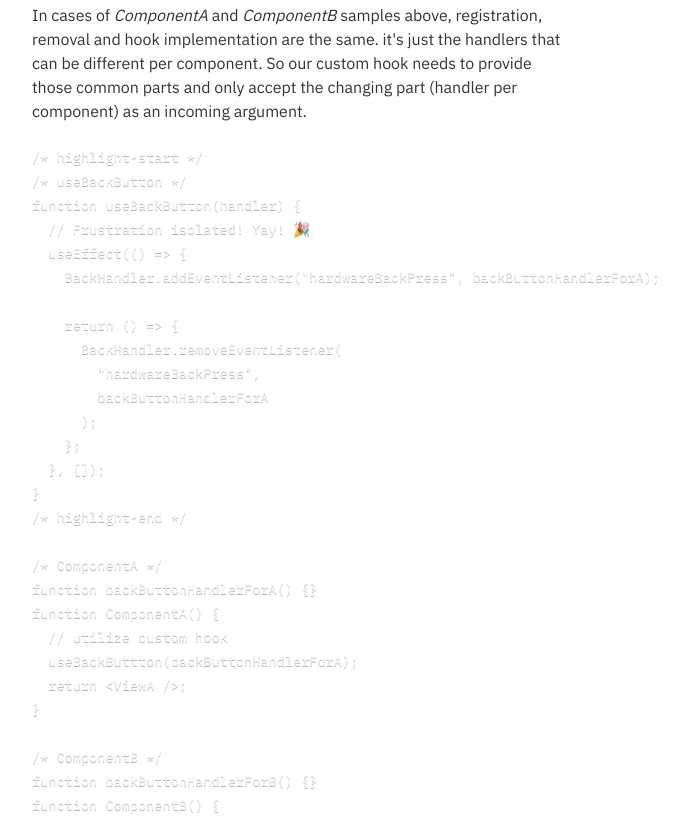
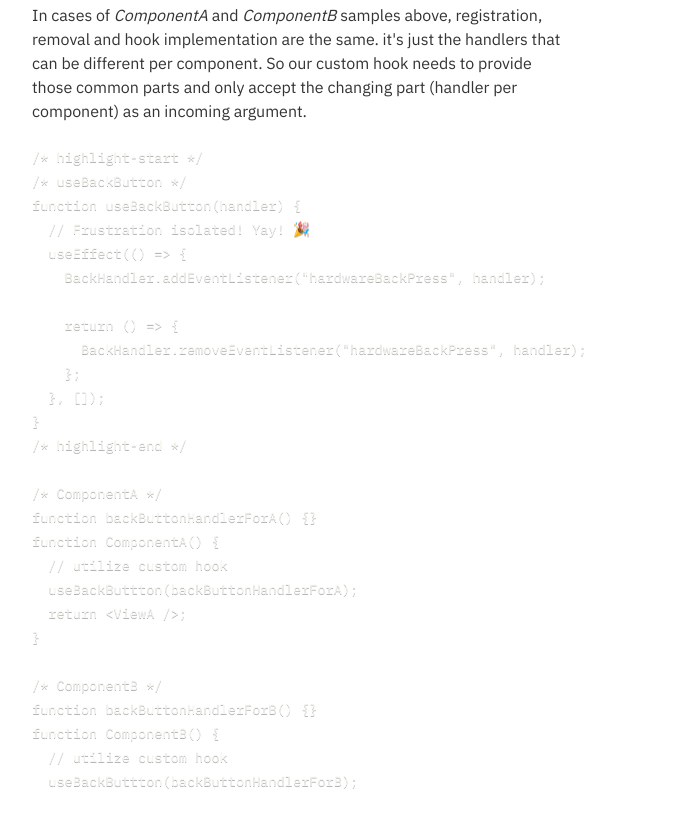
Before and after one commit to farskid/farzadyz.com, a Gatsby site: page /useBackButton-hook-react-native/ in a window 1280 px wide. Shown: the part 3272-4094 px from the top of the page, without its empty margins (338-1026 px from the left). Built offline with nearby package versions, Linux system fonts and the light colour scheme; Gatsby itself is replaced by a stand-in of ours; some packages are replaced by stand-ins of ours; code samples lack their colours.

Commit message:
fix code snippet in useBackButton article

```diff
--- a/content/blog/useBackButton-hook-react-native/index.md
+++ b/content/blog/useBackButton-hook-react-native/index.md
@@ -104,13 +104,10 @@ In cases of _ComponentA_ and _ComponentB_ samples above, registration, removal a
 function useBackButton(handler) {
   // Frustration isolated! Yay! 🎉
   useEffect(() => {
-    BackHandler.addEventListener("hardwareBackPress", backButtonHandlerForA);
+    BackHandler.addEventListener("hardwareBackPress", handler);
 
     return () => {
-      BackHandler.removeEventListener(
-        "hardwareBackPress",
-        backButtonHandlerForA
-      );
+      BackHandler.removeEventListener("hardwareBackPress", handler);
     };
   }, []);
 }
```
